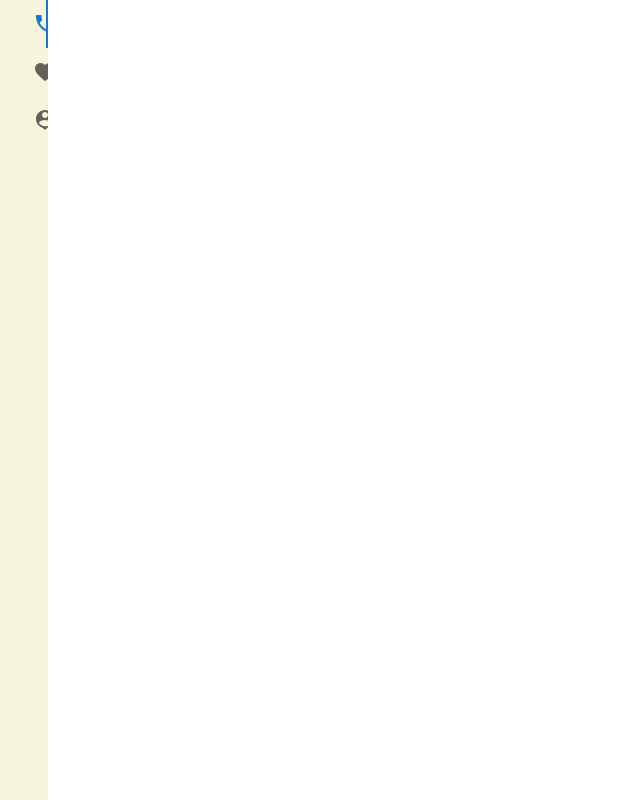
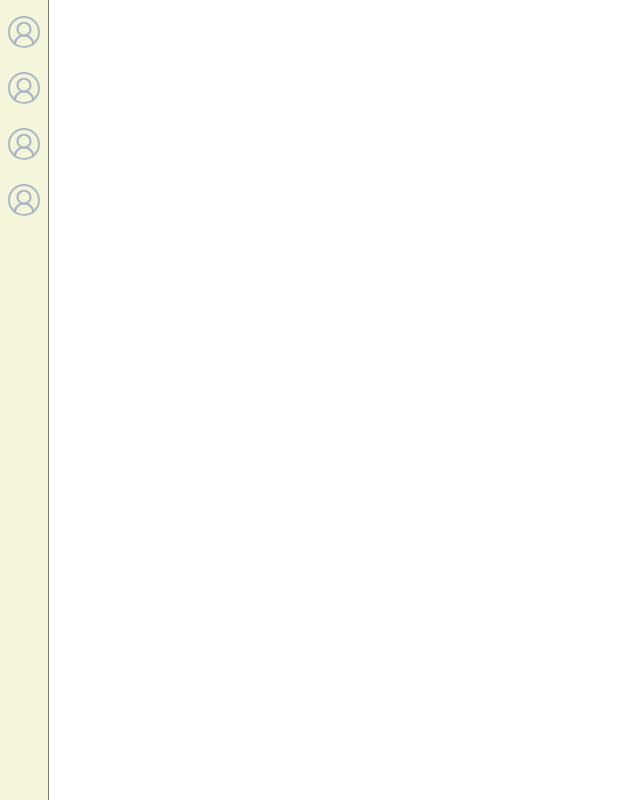
Before and after one commit to IMouTo-rar/NoteSpace, a React (Vite) app: page / in a window 1280 px wide. Shown: the whole page, without its empty margins (0-640 px from the left). Built offline with nearby package versions, Linux system fonts and the light colour scheme.

Commit message:
use react-icons instead of mui

```diff
--- a/package.json
+++ b/package.json
@@ -10,15 +10,14 @@
     "tauri": "tauri"
   },
   "dependencies": {
-    "@emotion/react": "^11.11.1",
-    "@emotion/styled": "^11.11.0",
     "@fontsource/roboto": "^5.0.3",
     "@mui/icons-material": "^5.11.16",
-    "@mui/material": "^5.13.6",
     "@mui/styled-engine-sc": "^5.12.0",
     "@tauri-apps/api": "^1.4.0",
     "react": "^18.2.0",
     "react-dom": "^18.2.0",
+    "react-icon": "^1.0.0",
+    "react-icons": "^4.10.1",
     "styled-components": "^5.3.11"
   },
   "devDependencies": {
--- a/src/components/Common/SidebarButton.css
+++ b/src/components/Common/SidebarButton.css
@@ -0,0 +1,19 @@
+.sidebar-button {
+    width: 3rem;
+    height: 3rem;
+    margin: 0.5rem 0;
+
+    display: grid;
+    place-items: center;
+
+    color: rgba(170, 184, 194, 1);
+}
+
+.sidebar-button :hover{
+    color: rgba(82, 97, 107, 1);
+}
+
+.icon {
+    width: 2rem;
+    height: 2rem;
+}
--- a/src/components/Common/SidebarButton.jsx
+++ b/src/components/Common/SidebarButton.jsx
@@ -1,11 +1,12 @@
-import React from 'react'
-import './SidebarButton.css'
+import React from 'react';
+import { VscAccount } from 'react-icons/vsc';
+import './SidebarButton.css';
 
 function SidebarButton(props) {
 
     return (
         <div className='sidebar-button'>
-
+            <VscAccount className='icon'/>
         </div>
     )
 }
--- a/src/components/Navigation/Sidebar.css
+++ b/src/components/Navigation/Sidebar.css
@@ -1,8 +1,10 @@
 .sidebar-block {
     width: 3rem;
     height: 100vh;
+    border-right: 1px solid rgba(0, 0, 0, 0.5);
+
     overflow-x: hidden;
-    overflow-y: auto;
+    overflow-y: overlay;
 
     position: absolute;
     left: 0;
@@ -10,8 +12,35 @@
     background-color: beige;
 }
 
+.sidebar-block :hover :after {
+    position: absolute;
+    top: 0;
+    left: 0;
+    right: 0;
+    bottom: 0;
+    box-shadow: inset 0 0 10px rgba(0, 0, 0, 0.5);
+}
+
 @media (prefers-color-scheme: dark) {
     .sidebar-block {
         background-color: rgba(32, 32, 32, 100);
     }
 }
+
+/* 设置滚动条的宽度 */
+::-webkit-scrollbar {
+    width: 3px;
+    /* 设置滚动条的宽度 */
+}
+
+/* 设置滚动条轨道的样式 */
+::-webkit-scrollbar-track {
+    background-color: #f1f1f1;
+    /* 设置滚动条轨道的背景色 */
+}
+
+/* 设置滚动条滑块的样式 */
+::-webkit-scrollbar-thumb {
+    background-color: #888;
+    /* 设置滚动条滑块的背景色 */
+}
--- a/src/components/Navigation/Sidebar.jsx
+++ b/src/components/Navigation/Sidebar.jsx
@@ -1,35 +1,16 @@
 import React from 'react';
-
-import Tabs from '@mui/material/Tabs';
-import Tab from '@mui/material/Tab';
-import PhoneIcon from '@mui/icons-material/Phone';
-import FavoriteIcon from '@mui/icons-material/Favorite';
-import PersonPinIcon from '@mui/icons-material/PersonPin';
+import SidebarButton from '../Common/SidebarButton';
 
 import './Sidebar.css';
-import SidebarButton from '../Common/SidebarButton';
 
 function Sidebar() {
-
-    const [value, setValue] = React.useState(0);
-
-    const handleChange = (event, newValue) => {
-        setValue(newValue);
-    };
-
     // TODO: Add sidebar
     return (
         <div className='sidebar-block'>
-            <Tabs
-                orientation="vertical"
-                variant="scrollable"
-                value={value}
-                onChange={handleChange}
-                aria-label="icon tabs example">
-                <Tab icon={<PhoneIcon />} aria-label="phone" />
-                <Tab icon={<FavoriteIcon />} aria-label="favorite" />
-                <Tab icon={<PersonPinIcon />} aria-label="person" />
-            </Tabs>
+            <SidebarButton />
+            <SidebarButton />
+            <SidebarButton />
+            <SidebarButton />
         </div>
     )
 }
```
Also changed, not shown: 1 other file (tests, documents, lock files or other folders).
